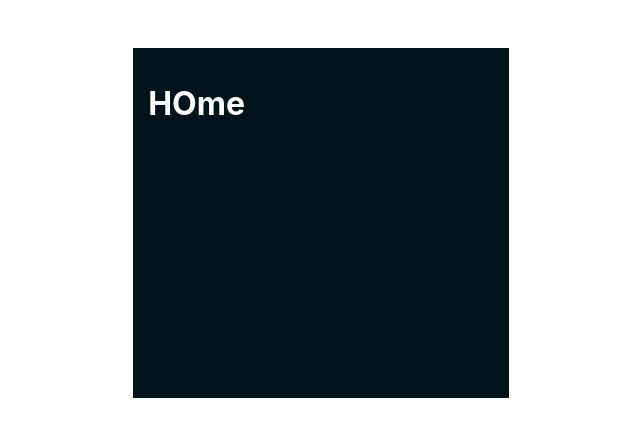
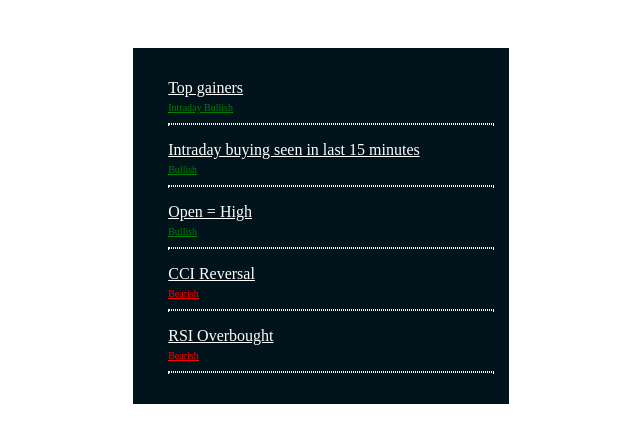
Before and after one commit to Darshil-Lalchandani/stock-scan-frontend, a React (Create React App) app: page / in a window 1280 px wide. Shown: the top 442 px of the page, without its empty margins (319-959 px from the left). Built offline with nearby package versions, Linux system fonts and the light colour scheme.

Commit message:
Home component

```diff
--- a/src/App.css
+++ b/src/App.css
@@ -9,4 +9,5 @@
 
 body {
   color: white;
+  font-family: 'Times New Roman', Times, serif;
 }
--- a/src/App.js
+++ b/src/App.js
@@ -1,25 +1,24 @@
-import { Routes, Route } from "react-router-dom";
+import { useRoutes } from "react-router-dom";
 import Gainers from "./components/Gainers/Gainers";
 import Intraday from "./components/Intraday/Intraday";
 import OpenHigh from "./components/OpenHigh/OpenHigh";
 import RSI from "./components/RSI/RSI";
 import CCI from "./components/CCI/CCI";
 import Home from "./components/Home/Home";
+import data from "./data";
 import "./App.css";
 
 function App() {
-  return (
-    <div className="App">
-      <Routes>
-        <Route path="/" element={<Home />} />
-        <Route path="/top_gainers" element={<Gainers />} />
-        <Route path="/intraday_buying" element={<Intraday />} />
-        <Route path="/open_high" element={<OpenHigh />} />
-        <Route path="/cci_reversal" element={<CCI />} />
-        <Route path="/rsi_overbought" element={<RSI />} />
-      </Routes>
-    </div>
-  );
+  const routes = useRoutes([
+    { path: "/", element: <Home data={data} /> },
+    { path: "/top_gainers", element: <Gainers /> },
+    { path: "/intraday_buying", element: <Intraday /> },
+    { path: "/open_high", element: <OpenHigh /> },
+    { path: "/cci_reversal", element: <CCI /> },
+    { path: "/rsi_overbought", element: <RSI /> },
+  ]);
+
+  return <div className="App">{routes}</div>;
 }
 
 export default App;
--- /dev/null
+++ b/src/components/Home/Home.css
@@ -0,0 +1,29 @@
+.home {
+    list-style: none;
+    padding-left: 20px;
+    text-decoration: underline;
+  }
+
+  .home p {
+    margin-bottom: 0px;
+  }
+
+  .home small {
+    font-size: 10px;
+  }
+
+  .home hr {
+    border-style: dotted;
+  }
+
+  .green {
+    color: green;
+    text-decoration: underline;
+    text-decoration-thickness: 1px;
+  }
+
+  .red {
+    color: red;
+    text-decoration: underline;
+    text-decoration-thickness: 1px;
+  }
--- a/src/components/Home/Home.js
+++ b/src/components/Home/Home.js
@@ -1,5 +1,18 @@
 import React from "react";
+import "./Home.css";
 
-export default function Home() {
-  return <h1> HOme</h1>;
+export default function Home(props) {
+  return (
+    <ul className="home">
+      {props.data.map((data) => (
+        <li key={data.id}>
+          <p> {data.name} </p>
+          <small className={data.color === "green" ? "green" : "red"}>
+            {data.tag}
+          </small>
+          <hr />
+        </li>
+      ))}
+    </ul>
+  );
 }
--- /dev/null
+++ b/src/data.js
@@ -0,0 +1,101 @@
+const data = [
+  {
+    id: 1,
+    name: "Top gainers",
+    tag: "Intraday Bullish",
+    color: "green",
+    criteria: [
+      { type: "plain_text", text: "Sort - %price change in descending order" },
+    ],
+  },
+  {
+    id: 2,
+    name: "Intraday buying seen in last 15 minutes",
+    tag: "Bullish",
+    color: "green",
+    criteria: [
+      { type: "plain_text", text: "Current candle open = current candle high" },
+      {
+        type: "plain_text",
+        text: "Previous candle open = previous candle high",
+      },
+      {
+        type: "plain_text",
+        text: "2 previous candle’s open = 2 previous candle’s high",
+      },
+    ],
+  },
+  {
+    id: 3,
+    name: "Open = High",
+    tag: "Bullish",
+    color: "green",
+    criteria: [
+      {
+        type: "variable",
+        text: "Today’s open < yesterday’s low by $1 %",
+        variable: { $1: { type: "value", values: [-3, -1, -2, -5, -10] } },
+      },
+    ],
+  },
+  {
+    id: 4,
+    name: "CCI Reversal",
+    tag: "Bearish",
+    color: "red",
+    criteria: [
+      {
+        type: "variable",
+        text: "CCI $1 crosses below $2",
+        variable: {
+          $1: {
+            type: "indicator",
+            study_type: "cci",
+            parameter_name: "period",
+            min_value: 1,
+            max_value: 99,
+            default_value: 20,
+          },
+          $2: { type: "value", values: [100, 200] },
+        },
+      },
+    ],
+  },
+  {
+    id: 5,
+    name: "RSI Overbought",
+    tag: "Bearish",
+    color: "red",
+    criteria: [
+      {
+        type: "variable",
+        text: "Max of last 5 days close > Max of last 120 days close by $1 %",
+        variable: { $1: { type: "value", values: [2, 1, 3, 5] } },
+      },
+      {
+        type: "variable",
+        text: "Today's Volume > prev $2 Vol SMA by $3 x",
+        variable: {
+          $2: { type: "value", values: [10, 5, 20, 30] },
+          $3: { type: "value", values: [1.5, 0.5, 1, 2, 3] },
+        },
+      },
+      {
+        type: "variable",
+        text: "RSI $4 > 20",
+        variable: {
+          $4: {
+            type: "indicator",
+            study_type: "rsi",
+            parameter_name: "period",
+            min_value: 1,
+            max_value: 99,
+            default_value: 14,
+          },
+        },
+      },
+    ],
+  },
+];
+
+export default data;
```
